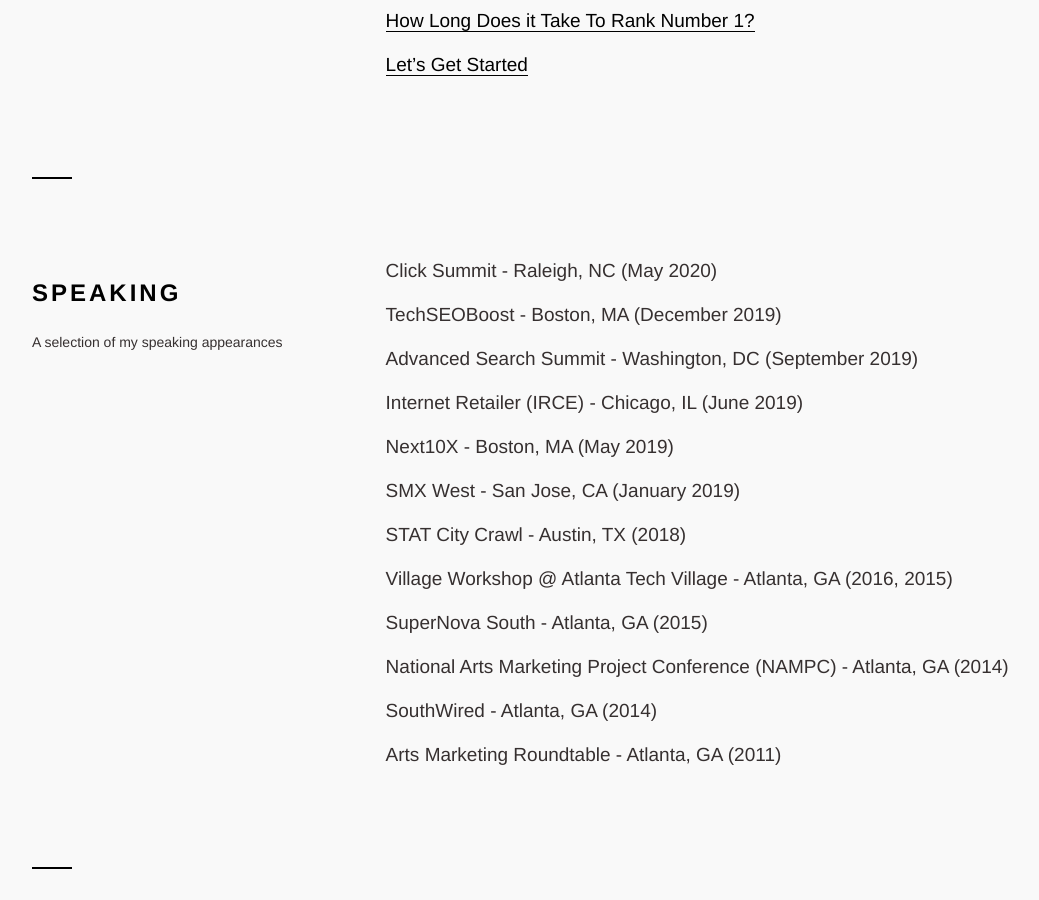
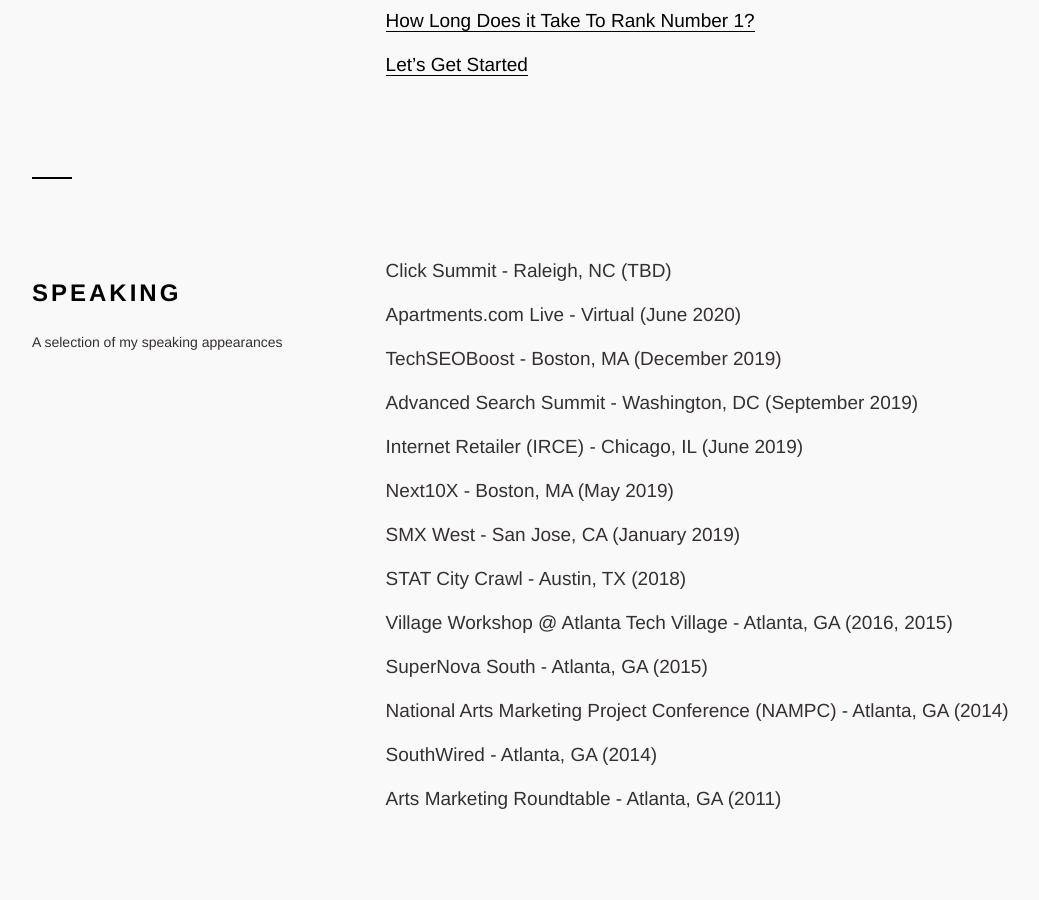
Before and after one commit to jsilton/jsilton.github.io, a Jekyll site: the page built from index.html, in a window 1280 px wide and 900 px high, scrolled down 2874 px. Shown: the whole window, without its empty margins (98-1137 px from the left). Built offline with Jekyll 4.4.1, drawn with Linux system fonts in a browser that asks for light colours.

Commit message:
Add apts LIVE and update date for clicksummit

```diff
--- a/_includes/speaking.html
+++ b/_includes/speaking.html
@@ -9,7 +9,8 @@
     </div>
     <div class="eight columns">
         <ul>
-            <li><strong>Click Summit</strong> - Raleigh, NC (May 2020)</li>
+            <li><strong>Click Summit</strong> - Raleigh, NC (TBD)</li>
+            <li><strong>Apartments.com Live</strong> - Virtual (June 2020)</li>
             <li><strong>TechSEOBoost</strong> - Boston, MA (December 2019)</li>
             <li><strong>Advanced Search Summit</strong> - Washington, DC (September 2019)</li>
             <li><strong>Internet Retailer (IRCE)</strong> - Chicago, IL (June 2019)</li>
```
